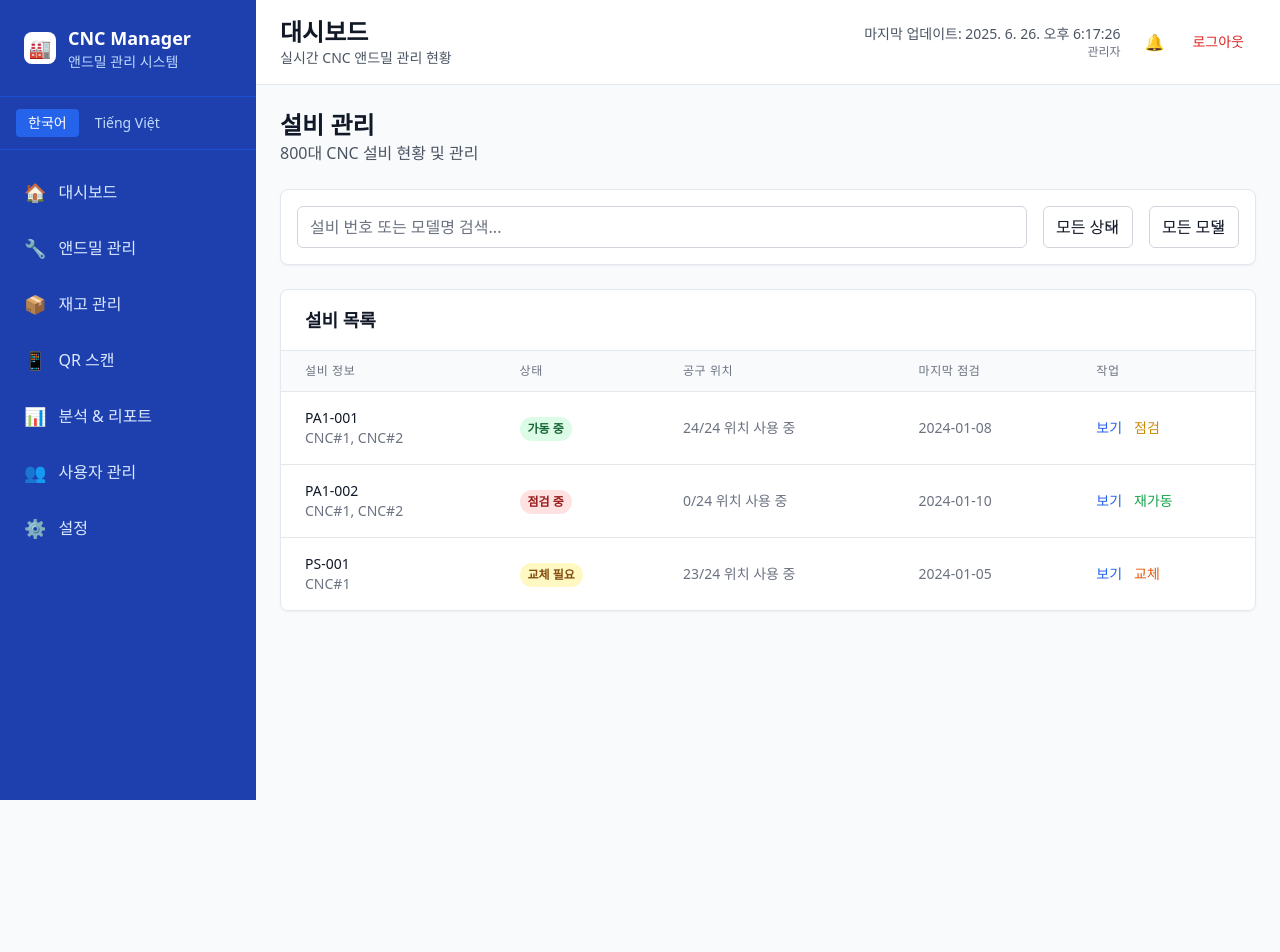
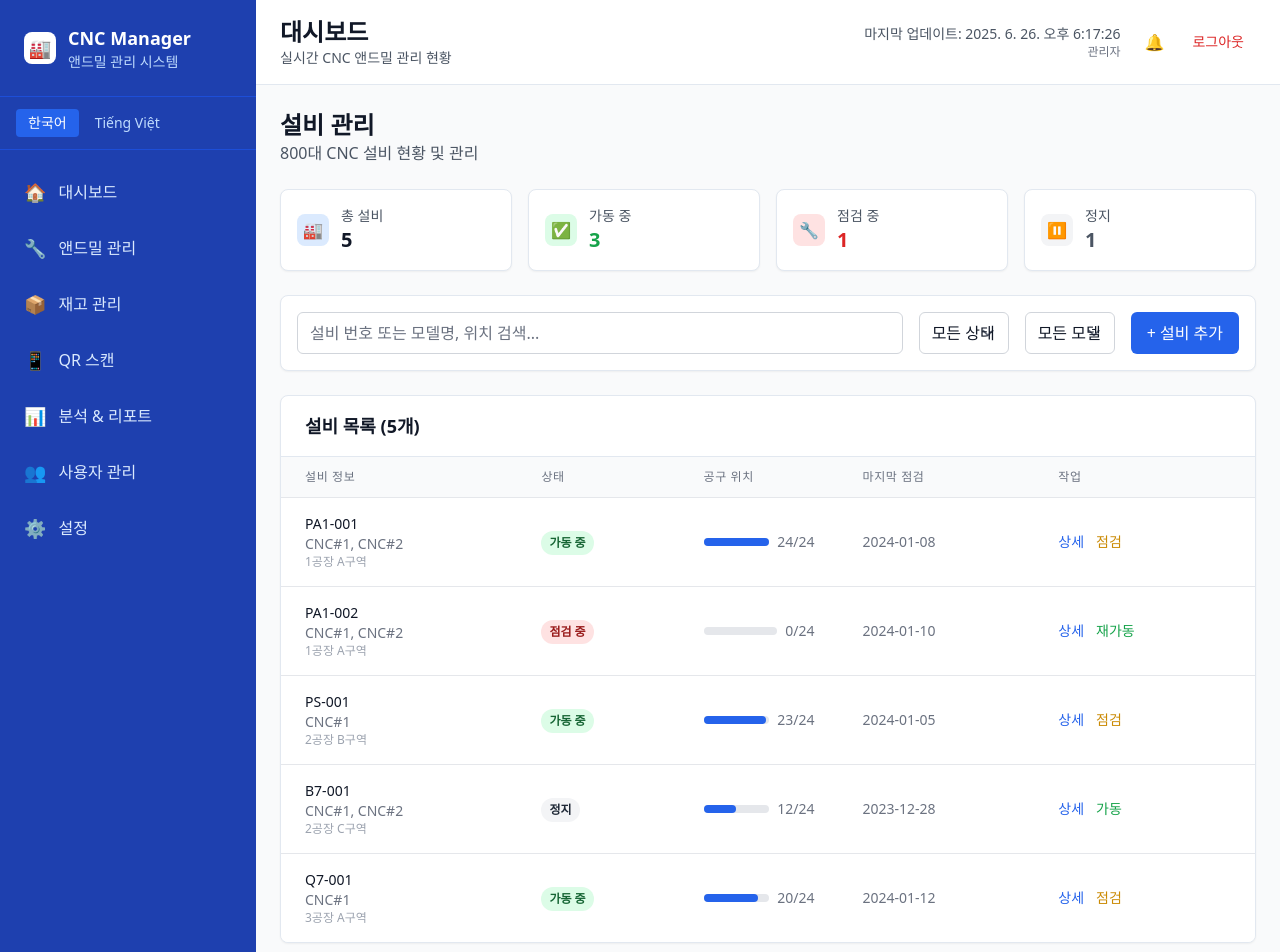
Before and after one commit to batman3101/ENDMILL-MANAGEMENT, a Next.js app: page /equipment in a window 1280 px wide. Shown: the top 952 px of the page. Before the commit the page ends 800 px from the top, so only its background shows below. Built offline with nearby package versions, Linux system fonts and the light colour scheme.

Commit message:
feat: 설비 관리 기본 기능 구현

```diff
--- a/app/(dashboard)/equipment/page.tsx
+++ b/app/(dashboard)/equipment/page.tsx
@@ -1,9 +1,194 @@
+'use client'
+
+import { useState, useMemo } from 'react'
+
+// 로컬 상태용 타입 정의
+interface Equipment {
+  id: string
+  modelCode: string
+  equipmentNumber: number
+  status: 'active' | 'maintenance' | 'offline'
+  location: string
+  processes: string[]
+  toolPositions: {
+    used: number
+    total: number
+  }
+  lastMaintenance: string
+}
+
+// 샘플 데이터
+const initialEquipments: Equipment[] = [
+  {
+    id: '1',
+    modelCode: 'PA1',
+    equipmentNumber: 1,
+    status: 'active',
+    location: '1공장 A구역',
+    processes: ['CNC#1', 'CNC#2'],
+    toolPositions: { used: 24, total: 24 },
+    lastMaintenance: '2024-01-08'
+  },
+  {
+    id: '2',
+    modelCode: 'PA1',
+    equipmentNumber: 2,
+    status: 'maintenance',
+    location: '1공장 A구역',
+    processes: ['CNC#1', 'CNC#2'],
+    toolPositions: { used: 0, total: 24 },
+    lastMaintenance: '2024-01-10'
+  },
+  {
+    id: '3',
+    modelCode: 'PS',
+    equipmentNumber: 1,
+    status: 'active',
+    location: '2공장 B구역',
+    processes: ['CNC#1'],
+    toolPositions: { used: 23, total: 24 },
+    lastMaintenance: '2024-01-05'
+  },
+  {
+    id: '4',
+    modelCode: 'B7',
+    equipmentNumber: 1,
+    status: 'offline',
+    location: '2공장 C구역',
+    processes: ['CNC#1', 'CNC#2'],
+    toolPositions: { used: 12, total: 24 },
+    lastMaintenance: '2023-12-28'
+  },
+  {
+    id: '5',
+    modelCode: 'Q7',
+    equipmentNumber: 1,
+    status: 'active',
+    location: '3공장 A구역',
+    processes: ['CNC#1'],
+    toolPositions: { used: 20, total: 24 },
+    lastMaintenance: '2024-01-12'
+  }
+]
+
 export default function EquipmentPage() {
+  const [equipments, setEquipments] = useState<Equipment[]>(initialEquipments)
+  const [searchTerm, setSearchTerm] = useState('')
+  const [statusFilter, setStatusFilter] = useState('')
+  const [modelFilter, setModelFilter] = useState('')
+  const [showAddModal, setShowAddModal] = useState(false)
+
+  // 필터링된 설비 목록
+  const filteredEquipments = useMemo(() => {
+    return equipments.filter(equipment => {
+      const matchesSearch = searchTerm === '' ||
+        equipment.modelCode.toLowerCase().includes(searchTerm.toLowerCase()) ||
+        equipment.equipmentNumber.toString().includes(searchTerm) ||
+        equipment.location.toLowerCase().includes(searchTerm.toLowerCase())
+
+      const matchesStatus = statusFilter === '' || equipment.status === statusFilter
+      const matchesModel = modelFilter === '' || equipment.modelCode === modelFilter
+
+      return matchesSearch && matchesStatus && matchesModel
+    })
+  }, [equipments, searchTerm, statusFilter, modelFilter])
+
+  // 상태별 색상
+  const getStatusBadge = (status: Equipment['status']) => {
+    switch (status) {
+      case 'active':
+        return 'bg-green-100 text-green-800'
+      case 'maintenance':
+        return 'bg-red-100 text-red-800'
+      case 'offline':
+        return 'bg-gray-100 text-gray-800'
+      default:
+        return 'bg-gray-100 text-gray-800'
+    }
+  }
+
+  const getStatusText = (status: Equipment['status']) => {
+    switch (status) {
+      case 'active':
+        return '가동 중'
+      case 'maintenance':
+        return '점검 중'
+      case 'offline':
+        return '정지'
+      default:
+        return '알 수 없음'
+    }
+  }
+
+  // 설비 상태 변경
+  const handleStatusChange = (equipmentId: string, newStatus: Equipment['status']) => {
+    setEquipments(prev => prev.map(eq =>
+      eq.id === equipmentId ? { ...eq, status: newStatus } : eq
+    ))
+  }
+
   return (
     <div className="space-y-6">
       <div>
         <h1 className="text-2xl font-bold text-gray-900">설비 관리</h1>
         <p className="text-gray-600">800대 CNC 설비 현황 및 관리</p>
+      </div>
+
+      {/* 통계 카드 */}
+      <div className="grid grid-cols-1 md:grid-cols-4 gap-4">
+        <div className="bg-white p-4 rounded-lg shadow-sm border">
+          <div className="flex items-center">
+            <div className="w-8 h-8 bg-blue-100 rounded-lg flex items-center justify-center mr-3">
+              🏭
+            </div>
+            <div>
+              <p className="text-sm text-gray-600">총 설비</p>
+              <p className="text-xl font-bold text-gray-900">{equipments.length}</p>
+            </div>
+          </div>
+        </div>
+
+        <div className="bg-white p-4 rounded-lg shadow-sm border">
+          <div className="flex items-center">
+            <div className="w-8 h-8 bg-green-100 rounded-lg flex items-center justify-center mr-3">
+              ✅
+            </div>
+            <div>
+              <p className="text-sm text-gray-600">가동 중</p>
+              <p className="text-xl font-bold text-green-600">
+                {equipments.filter(eq => eq.status === 'active').length}
+              </p>
+            </div>
+          </div>
+        </div>
+
+        <div className="bg-white p-4 rounded-lg shadow-sm border">
+          <div className="flex items-center">
+            <div className="w-8 h-8 bg-red-100 rounded-lg flex items-center justify-center mr-3">
+              🔧
+            </div>
+            <div>
+              <p className="text-sm text-gray-600">점검 중</p>
+              <p className="text-xl font-bold text-red-600">
+                {equipments.filter(eq => eq.status === 'maintenance').length}
+              </p>
+            </div>
+          </div>
+        </div>
+
+        <div className="bg-white p-4 rounded-lg shadow-sm border">
+          <div className="flex items-center">
+            <div className="w-8 h-8 bg-gray-100 rounded-lg flex items-center justify-center mr-3">
+              ⏸️
+            </div>
+            <div>
+              <p className="text-sm text-gray-600">정지</p>
+              <p className="text-xl font-bold text-gray-600">
+                {equipments.filter(eq => eq.status === 'offline').length}
+              </p>
+            </div>
+          </div>
+        </div>
       </div>
 
       {/* 필터 및 검색 */}
@@ -12,12 +197,18 @@
           <div className="flex-1">
             <input
               type="text"
-              placeholder="설비 번호 또는 모델명 검색..."
+              placeholder="설비 번호 또는 모델명, 위치 검색..."
+              value={searchTerm}
+              onChange={(e) => setSearchTerm(e.target.value)}
               className="w-full px-3 py-2 border border-gray-300 rounded-md focus:outline-none focus:ring-2 focus:ring-blue-500"
             />
           </div>
           <div>
-            <select className="px-3 py-2 border border-gray-300 rounded-md focus:outline-none focus:ring-2 focus:ring-blue-500">
+            <select
+              value={statusFilter}
+              onChange={(e) => setStatusFilter(e.target.value)}
+              className="px-3 py-2 border border-gray-300 rounded-md focus:outline-none focus:ring-2 focus:ring-blue-500"
+            >
               <option value="">모든 상태</option>
               <option value="active">가동 중</option>
               <option value="maintenance">점검 중</option>
@@ -25,7 +216,11 @@
             </select>
           </div>
           <div>
-            <select className="px-3 py-2 border border-gray-300 rounded-md focus:outline-none focus:ring-2 focus:ring-blue-500">
+            <select
+              value={modelFilter}
+              onChange={(e) => setModelFilter(e.target.value)}
+              className="px-3 py-2 border border-gray-300 rounded-md focus:outline-none focus:ring-2 focus:ring-blue-500"
+            >
               <option value="">모든 모델</option>
               <option value="PA1">PA1</option>
               <option value="PA2">PA2</option>
@@ -34,13 +229,21 @@
               <option value="Q7">Q7</option>
             </select>
           </div>
+          <button
+            onClick={() => setShowAddModal(true)}
+            className="px-4 py-2 bg-blue-600 text-white rounded-md hover:bg-blue-700"
+          >
+            + 설비 추가
+          </button>
         </div>
       </div>
 
       {/* 설비 목록 */}
       <div className="bg-white rounded-lg shadow-sm border overflow-hidden">
         <div className="px-6 py-4 border-b">
-          <h2 className="text-lg font-semibold text-gray-900">설비 목록</h2>
+          <h2 className="text-lg font-semibold text-gray-900">
+            설비 목록 ({filteredEquipments.length}개)
+          </h2>
         </div>
         <div className="overflow-x-auto">
           <table className="min-w-full divide-y divide-gray-200">
@@ -64,80 +267,109 @@
               </tr>
             </thead>
             <tbody className="bg-white divide-y divide-gray-200">
-              {/* 샘플 데이터 */}
-              <tr>
+              {filteredEquipments.map((equipment) => (
+                <tr key={equipment.id} className="hover:bg-gray-50">
                   <td className="px-6 py-4 whitespace-nowrap">
                     <div>
-                    <div className="text-sm font-medium text-gray-900">PA1-001</div>
-                    <div className="text-sm text-gray-500">CNC#1, CNC#2</div>
+                      <div className="text-sm font-medium text-gray-900">
+                        {equipment.modelCode}-{equipment.equipmentNumber.toString().padStart(3, '0')}
+                      </div>
+                      <div className="text-sm text-gray-500">{equipment.processes.join(', ')}</div>
+                      <div className="text-xs text-gray-400">{equipment.location}</div>
                     </div>
                   </td>
                   <td className="px-6 py-4 whitespace-nowrap">
-                  <span className="inline-flex px-2 py-1 text-xs font-semibold rounded-full bg-green-100 text-green-800">
-                    가동 중
+                    <span className={`inline-flex px-2 py-1 text-xs font-semibold rounded-full ${getStatusBadge(equipment.status)}`}>
+                      {getStatusText(equipment.status)}
                     </span>
                   </td>
                   <td className="px-6 py-4 whitespace-nowrap text-sm text-gray-500">
-                  24/24 위치 사용 중
+                    <div className="flex items-center">
+                      <div className="w-full bg-gray-200 rounded-full h-2 mr-2">
+                        <div
+                          className="bg-blue-600 h-2 rounded-full"
+                          style={{width: `${(equipment.toolPositions.used / equipment.toolPositions.total) * 100}%`}}
+                        ></div>
+                      </div>
+                      <span className="text-sm">
+                        {equipment.toolPositions.used}/{equipment.toolPositions.total}
+                      </span>
+                    </div>
                   </td>
                   <td className="px-6 py-4 whitespace-nowrap text-sm text-gray-500">
-                  2024-01-08
+                    {equipment.lastMaintenance}
                   </td>
                   <td className="px-6 py-4 whitespace-nowrap text-sm">
-                  <button className="text-blue-600 hover:text-blue-800 mr-3">보기</button>
-                  <button className="text-yellow-600 hover:text-yellow-800">점검</button>
+                    <button className="text-blue-600 hover:text-blue-800 mr-3">상세</button>
+
+                    {equipment.status === 'active' && (
+                      <button
+                        onClick={() => handleStatusChange(equipment.id, 'maintenance')}
+                        className="text-yellow-600 hover:text-yellow-800 mr-3"
+                      >
+                        점검
+                      </button>
+                    )}
+
+                    {equipment.status === 'maintenance' && (
+                      <button
+                        onClick={() => handleStatusChange(equipment.id, 'active')}
+                        className="text-green-600 hover:text-green-800 mr-3"
+                      >
+                        재가동
+                      </button>
+                    )}
+
+                    {equipment.status === 'offline' && (
+                      <button
+                        onClick={() => handleStatusChange(equipment.id, 'active')}
+                        className="text-green-600 hover:text-green-800 mr-3"
+                      >
+                        가동
+                      </button>
+                    )}
                   </td>
                 </tr>
-              <tr>
-                <td className="px-6 py-4 whitespace-nowrap">
-                  <div>
-                    <div className="text-sm font-medium text-gray-900">PA1-002</div>
-                    <div className="text-sm text-gray-500">CNC#1, CNC#2</div>
-                  </div>
-                </td>
-                <td className="px-6 py-4 whitespace-nowrap">
-                  <span className="inline-flex px-2 py-1 text-xs font-semibold rounded-full bg-red-100 text-red-800">
-                    점검 중
-                  </span>
-                </td>
-                <td className="px-6 py-4 whitespace-nowrap text-sm text-gray-500">
-                  0/24 위치 사용 중
-                </td>
-                <td className="px-6 py-4 whitespace-nowrap text-sm text-gray-500">
-                  2024-01-10
-                </td>
-                <td className="px-6 py-4 whitespace-nowrap text-sm">
-                  <button className="text-blue-600 hover:text-blue-800 mr-3">보기</button>
-                  <button className="text-green-600 hover:text-green-800">재가동</button>
-                </td>
-              </tr>
-              <tr>
-                <td className="px-6 py-4 whitespace-nowrap">
-                  <div>
-                    <div className="text-sm font-medium text-gray-900">PS-001</div>
-                    <div className="text-sm text-gray-500">CNC#1</div>
-                  </div>
-                </td>
-                <td className="px-6 py-4 whitespace-nowrap">
-                  <span className="inline-flex px-2 py-1 text-xs font-semibold rounded-full bg-yellow-100 text-yellow-800">
-                    교체 필요
-                  </span>
-                </td>
-                <td className="px-6 py-4 whitespace-nowrap text-sm text-gray-500">
-                  23/24 위치 사용 중
-                </td>
-                <td className="px-6 py-4 whitespace-nowrap text-sm text-gray-500">
-                  2024-01-05
-                </td>
-                <td className="px-6 py-4 whitespace-nowrap text-sm">
-                  <button className="text-blue-600 hover:text-blue-800 mr-3">보기</button>
-                  <button className="text-orange-600 hover:text-orange-800">교체</button>
-                </td>
-              </tr>
+              ))}
             </tbody>
           </table>
         </div>
       </div>
+
+      {/* 검색 결과가 없을 때 */}
+      {filteredEquipments.length === 0 && (
+        <div className="text-center py-8">
+          <p className="text-gray-500">검색 조건에 맞는 설비가 없습니다.</p>
+          <button
+            onClick={() => {
+              setSearchTerm('')
+              setStatusFilter('')
+              setModelFilter('')
+            }}
+            className="mt-2 text-blue-600 hover:text-blue-800"
+          >
+            필터 초기화
+          </button>
+        </div>
+      )}
+
+      {/* 설비 추가 모달 (간단한 알림) */}
+      {showAddModal && (
+        <div className="fixed inset-0 bg-gray-600 bg-opacity-50 flex items-center justify-center z-50">
+          <div className="bg-white p-6 rounded-lg shadow-lg">
+            <h3 className="text-lg font-medium mb-4">설비 추가</h3>
+            <p className="text-gray-600 mb-4">
+              설비 추가 기능은 다음 단계에서 구현될 예정입니다.
+            </p>
+            <button
+              onClick={() => setShowAddModal(false)}
+              className="px-4 py-2 bg-blue-600 text-white rounded-md hover:bg-blue-700"
+            >
+              확인
+            </button>
+          </div>
+        </div>
+      )}
     </div>
   )
 }
```
Lines whose indentation alone changed are shown as unchanged.
